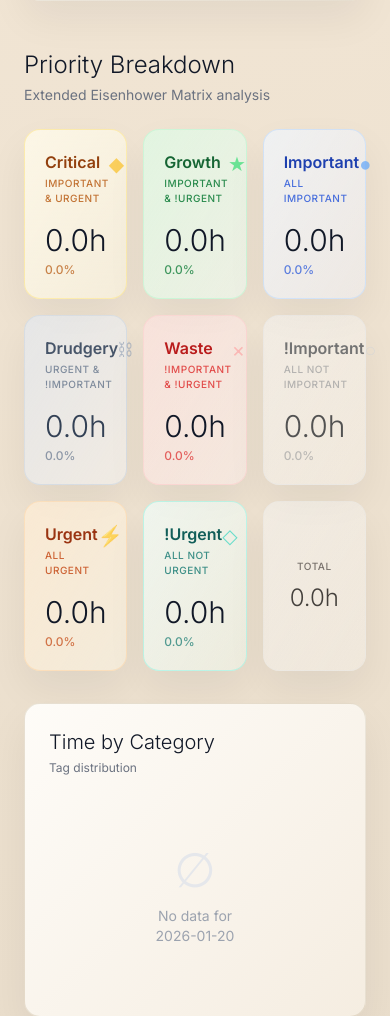
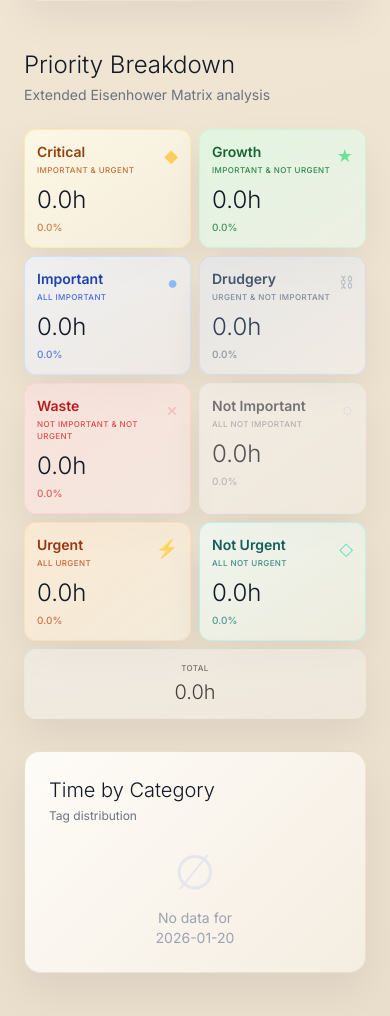
Before and after one commit to Harsh-0024/Time-Tracker-Pro, a Flask app: page / in a window 390 px wide. Shown: the part 1148-2164 px from the top of the page. Run offline with Flask 3, Linux system fonts and the light colour scheme; data that the repository does not hold is empty; some libraries are stand-ins or nearby versions.

Commit message:
renders better in phone

```diff
--- a/templates/dashboard.html
+++ b/templates/dashboard.html
@@ -366,121 +366,121 @@
                     <h3 class="text-2xl font-light text-gray-900 mb-1">Priority Breakdown</h3>
                     <p class="text-sm text-gray-500">Extended Eisenhower Matrix analysis</p>
                 </div>
-                <div class="grid grid-cols-3 gap-4">
+                <div class="grid grid-cols-2 md:grid-cols-3 gap-2 md:gap-4">
                     <!-- Row 1: Important & Urgent | Important & !Urgent | Important -->
 
                     <!-- Critical: Important & Urgent - Yellow/Amber (matters but stressful) -->
-                    <div class="matrix-card luxury-card rounded-2xl p-5 bg-gradient-to-br from-amber-50/80 to-yellow-50/40 border-amber-200/60 hover:shadow-lg transition-all duration-300" onclick="viewMatrixQuadrant('q1', 'Critical')">
-                        <div class="flex justify-between items-start mb-4">
+                    <div class="matrix-card luxury-card rounded-xl md:rounded-2xl p-3 md:p-5 bg-gradient-to-br from-amber-50/80 to-yellow-50/40 border-amber-200/60 hover:shadow-lg transition-all duration-300" onclick="viewMatrixQuadrant('q1', 'Critical')">
+                        <div class="flex justify-between items-start mb-2 md:mb-4">
                             <div>
-                                <h4 class="text-amber-800 font-semibold text-base mb-0.5">Critical</h4>
-                                <p class="text-[10px] text-amber-700/80 font-medium uppercase tracking-wider">Important & Urgent</p>
+                                <h4 class="text-amber-800 font-semibold text-sm md:text-base mb-0.5">Critical</h4>
+                                <p class="text-[8px] md:text-[10px] text-amber-700/80 font-medium uppercase tracking-wider">Important & Urgent</p>
                             </div>
-                            <div class="text-xl text-amber-400/70">◆</div>
+                            <div class="text-lg md:text-xl text-amber-400/70">◆</div>
                         </div>
-                        <div class="text-3xl font-light text-gray-900 mb-1"><span class="js-hover-hours" data-hours="{{ matrix.q1.hours }}">{{ matrix.q1.hours }}h</span></div>
-                        <div class="text-xs font-medium text-amber-700/70">{{ matrix.q1.pct }}%</div>
+                        <div class="text-2xl md:text-3xl font-light text-gray-900 mb-1"><span class="js-hover-hours" data-hours="{{ matrix.q1.hours }}">{{ matrix.q1.hours }}h</span></div>
+                        <div class="text-[10px] md:text-xs font-medium text-amber-700/70">{{ matrix.q1.pct }}%</div>
                     </div>
 
                     <!-- Growth: Important & !Urgent - Soft Green/Mint (best time, calm growth, self-control) -->
-                    <div class="matrix-card luxury-card rounded-2xl p-5 bg-gradient-to-br from-green-100/70 to-emerald-50/50 border-green-200/60 hover:shadow-lg transition-all duration-300" onclick="viewMatrixQuadrant('q2', 'Growth')">
-                        <div class="flex justify-between items-start mb-4">
+                    <div class="matrix-card luxury-card rounded-xl md:rounded-2xl p-3 md:p-5 bg-gradient-to-br from-green-100/70 to-emerald-50/50 border-green-200/60 hover:shadow-lg transition-all duration-300" onclick="viewMatrixQuadrant('q2', 'Growth')">
+                        <div class="flex justify-between items-start mb-2 md:mb-4">
                             <div>
-                                <h4 class="text-green-800 font-semibold text-base mb-0.5">Growth</h4>
-                                <p class="text-[10px] text-green-700/90 font-medium uppercase tracking-wider">Important & !Urgent</p>
+                                <h4 class="text-green-800 font-semibold text-sm md:text-base mb-0.5">Growth</h4>
+                                <p class="text-[8px] md:text-[10px] text-green-700/90 font-medium uppercase tracking-wider">Important & Not Urgent</p>
                             </div>
-                            <div class="text-xl text-green-400/80">★</div>
+                            <div class="text-lg md:text-xl text-green-400/80">★</div>
                         </div>
-                        <div class="text-3xl font-light text-gray-900 mb-1"><span class="js-hover-hours" data-hours="{{ matrix.q2.hours }}">{{ matrix.q2.hours }}h</span></div>
-                        <div class="text-xs font-medium text-green-700/80">{{ matrix.q2.pct }}%</div>
+                        <div class="text-2xl md:text-3xl font-light text-gray-900 mb-1"><span class="js-hover-hours" data-hours="{{ matrix.q2.hours }}">{{ matrix.q2.hours }}h</span></div>
+                        <div class="text-[10px] md:text-xs font-medium text-green-700/80">{{ matrix.q2.pct }}%</div>
                     </div>
 
                     <!-- Important (All) - Blue (neutral, trustworthy aggregate) -->
-                    <div class="matrix-card luxury-card rounded-2xl p-5 bg-gradient-to-br from-blue-50/70 to-indigo-50/40 border-blue-200/60 hover:shadow-lg transition-all duration-300" onclick="viewMatrixQuadrant('important', 'Important')">
-                        <div class="flex justify-between items-start mb-4">
+                    <div class="matrix-card luxury-card rounded-xl md:rounded-2xl p-3 md:p-5 bg-gradient-to-br from-blue-50/70 to-indigo-50/40 border-blue-200/60 hover:shadow-lg transition-all duration-300" onclick="viewMatrixQuadrant('important', 'Important')">
+                        <div class="flex justify-between items-start mb-2 md:mb-4">
                             <div>
-                                <h4 class="text-blue-800 font-semibold text-base mb-0.5">Important</h4>
-                                <p class="text-[10px] text-blue-700/80 font-medium uppercase tracking-wider">All Important</p>
+                                <h4 class="text-blue-800 font-semibold text-sm md:text-base mb-0.5">Important</h4>
+                                <p class="text-[8px] md:text-[10px] text-blue-700/80 font-medium uppercase tracking-wider">All Important</p>
                             </div>
-                            <div class="text-xl text-blue-400/70">●</div>
+                            <div class="text-lg md:text-xl text-blue-400/70">●</div>
                         </div>
-                        <div class="text-3xl font-light text-gray-900 mb-1"><span class="js-hover-hours" data-hours="{{ matrix.important.hours }}">{{ matrix.important.hours }}h</span></div>
-                        <div class="text-xs font-medium text-blue-700/70">{{ matrix.important.pct }}%</div>
+                        <div class="text-2xl md:text-3xl font-light text-gray-900 mb-1"><span class="js-hover-hours" data-hours="{{ matrix.important.hours }}">{{ matrix.important.hours }}h</span></div>
+                        <div class="text-[10px] md:text-xs font-medium text-blue-700/70">{{ matrix.important.pct }}%</div>
                     </div>
 
                     <!-- Row 2: Urgent & !Important | !Important & !Urgent | !Important -->
 
                     <!-- Drudgery: Urgent & !Important - Grey/Dull Steel (lifeless obligation) -->
-                    <div class="matrix-card luxury-card rounded-2xl p-5 bg-gradient-to-br from-slate-200/70 to-zinc-100/50 border-slate-300/60 hover:shadow-lg transition-all duration-300" onclick="viewMatrixQuadrant('q3', 'Drudgery')">
-                        <div class="flex justify-between items-start mb-4">
+                    <div class="matrix-card luxury-card rounded-xl md:rounded-2xl p-3 md:p-5 bg-gradient-to-br from-slate-200/70 to-zinc-100/50 border-slate-300/60 hover:shadow-lg transition-all duration-300" onclick="viewMatrixQuadrant('q3', 'Drudgery')">
+                        <div class="flex justify-between items-start mb-2 md:mb-4">
                             <div>
-                                <h4 class="text-slate-600 font-semibold text-base mb-0.5">Drudgery</h4>
-                                <p class="text-[10px] text-slate-500/80 font-medium uppercase tracking-wider">Urgent & !Important</p>
+                                <h4 class="text-slate-600 font-semibold text-sm md:text-base mb-0.5">Drudgery</h4>
+                                <p class="text-[8px] md:text-[10px] text-slate-500/80 font-medium uppercase tracking-wider">Urgent & Not Important</p>
                             </div>
-                            <div class="text-xl text-slate-400/70">⛓</div>
+                            <div class="text-lg md:text-xl text-slate-400/70">⛓</div>
                         </div>
-                        <div class="text-3xl font-light text-slate-700 mb-1"><span class="js-hover-hours" data-hours="{{ matrix.q3.hours }}">{{ matrix.q3.hours }}h</span></div>
-                        <div class="text-xs font-medium text-slate-500/70">{{ matrix.q3.pct }}%</div>
+                        <div class="text-2xl md:text-3xl font-light text-slate-700 mb-1"><span class="js-hover-hours" data-hours="{{ matrix.q3.hours }}">{{ matrix.q3.hours }}h</span></div>
+                        <div class="text-[10px] md:text-xs font-medium text-slate-500/70">{{ matrix.q3.pct }}%</div>
                     </div>
 
                     <!-- Waste: !Important & !Urgent - Muted/Desaturated Red (time decay, subtle warning) -->
-                    <div class="matrix-card luxury-card rounded-2xl p-5 bg-gradient-to-br from-red-100/60 to-rose-50/40 border-red-200/50 hover:shadow-lg transition-all duration-300" onclick="viewMatrixQuadrant('q4', 'Waste')">
-                        <div class="flex justify-between items-start mb-4">
+                    <div class="matrix-card luxury-card rounded-xl md:rounded-2xl p-3 md:p-5 bg-gradient-to-br from-red-100/60 to-rose-50/40 border-red-200/50 hover:shadow-lg transition-all duration-300" onclick="viewMatrixQuadrant('q4', 'Waste')">
+                        <div class="flex justify-between items-start mb-2 md:mb-4">
                             <div>
-                                <h4 class="text-red-700 font-semibold text-base mb-0.5">Waste</h4>
-                                <p class="text-[10px] text-red-600/80 font-medium uppercase tracking-wider">!Important & !Urgent</p>
+                                <h4 class="text-red-700 font-semibold text-sm md:text-base mb-0.5">Waste</h4>
+                                <p class="text-[8px] md:text-[10px] text-red-600/80 font-medium uppercase tracking-wider">Not Important & Not Urgent</p>
                             </div>
-                            <div class="text-xl text-red-300/70">×</div>
+                            <div class="text-lg md:text-xl text-red-300/70">×</div>
                         </div>
-                        <div class="text-3xl font-light text-gray-900 mb-1"><span class="js-hover-hours" data-hours="{{ matrix.q4.hours }}">{{ matrix.q4.hours }}h</span></div>
-                        <div class="text-xs font-medium text-red-600/70">{{ matrix.q4.pct }}%</div>
+                        <div class="text-2xl md:text-3xl font-light text-gray-900 mb-1"><span class="js-hover-hours" data-hours="{{ matrix.q4.hours }}">{{ matrix.q4.hours }}h</span></div>
+                        <div class="text-[10px] md:text-xs font-medium text-red-600/70">{{ matrix.q4.pct }}%</div>
                     </div>
 
                     <!-- Not Important (All) - Very Light Neutral (quiet, low-value total) -->
-                    <div class="matrix-card luxury-card rounded-2xl p-5 bg-gradient-to-br from-neutral-100/50 to-stone-50/30 border-neutral-200/50 hover:shadow-lg transition-all duration-300" onclick="viewMatrixQuadrant('not_important', 'Not Important')">
-                        <div class="flex justify-between items-start mb-4">
+                    <div class="matrix-card luxury-card rounded-xl md:rounded-2xl p-3 md:p-5 bg-gradient-to-br from-neutral-100/50 to-stone-50/30 border-neutral-200/50 hover:shadow-lg transition-all duration-300" onclick="viewMatrixQuadrant('not_important', 'Not Important')">
+                        <div class="flex justify-between items-start mb-2 md:mb-4">
                             <div>
-                                <h4 class="text-neutral-500 font-semibold text-base mb-0.5">!Important</h4>
-                                <p class="text-[10px] text-neutral-400/80 font-medium uppercase tracking-wider">All Not Important</p>
+                                <h4 class="text-neutral-500 font-semibold text-sm md:text-base mb-0.5">Not Important</h4>
+                                <p class="text-[8px] md:text-[10px] text-neutral-400/80 font-medium uppercase tracking-wider">All Not Important</p>
                             </div>
-                            <div class="text-xl text-neutral-300/70">○</div>
+                            <div class="text-lg md:text-xl text-neutral-300/70">○</div>
                         </div>
-                        <div class="text-3xl font-light text-neutral-600 mb-1"><span class="js-hover-hours" data-hours="{{ matrix.not_important.hours }}">{{ matrix.not_important.hours }}h</span></div>
-                        <div class="text-xs font-medium text-neutral-400/70">{{ matrix.not_important.pct }}%</div>
+                        <div class="text-2xl md:text-3xl font-light text-neutral-600 mb-1"><span class="js-hover-hours" data-hours="{{ matrix.not_important.hours }}">{{ matrix.not_important.hours }}h</span></div>
+                        <div class="text-[10px] md:text-xs font-medium text-neutral-400/70">{{ matrix.not_important.pct }}%</div>
                     </div>
 
                     <!-- Row 3: Urgent | !Urgent | (empty) -->
 
                     <!-- Urgent (All) - Orange/Amber (pressure, energy drain) -->
-                    <div class="matrix-card luxury-card rounded-2xl p-5 bg-gradient-to-br from-orange-100/70 to-amber-50/40 border-orange-200/60 hover:shadow-lg transition-all duration-300" onclick="viewMatrixQuadrant('urgent', 'Urgent')">
-                        <div class="flex justify-between items-start mb-4">
+                    <div class="matrix-card luxury-card rounded-xl md:rounded-2xl p-3 md:p-5 bg-gradient-to-br from-orange-100/70 to-amber-50/40 border-orange-200/60 hover:shadow-lg transition-all duration-300" onclick="viewMatrixQuadrant('urgent', 'Urgent')">
+                        <div class="flex justify-between items-start mb-2 md:mb-4">
                             <div>
-                                <h4 class="text-orange-800 font-semibold text-base mb-0.5">Urgent</h4>
-                                <p class="text-[10px] text-orange-700/80 font-medium uppercase tracking-wider">All Urgent</p>
+                                <h4 class="text-orange-800 font-semibold text-sm md:text-base mb-0.5">Urgent</h4>
+                                <p class="text-[8px] md:text-[10px] text-orange-700/80 font-medium uppercase tracking-wider">All Urgent</p>
                             </div>
-                            <div class="text-xl text-orange-400/70">⚡</div>
+                            <div class="text-lg md:text-xl text-orange-400/70">⚡</div>
                         </div>
-                        <div class="text-3xl font-light text-gray-900 mb-1"><span class="js-hover-hours" data-hours="{{ matrix.urgent.hours }}">{{ matrix.urgent.hours }}h</span></div>
-                        <div class="text-xs font-medium text-orange-700/70">{{ matrix.urgent.pct }}%</div>
+                        <div class="text-2xl md:text-3xl font-light text-gray-900 mb-1"><span class="js-hover-hours" data-hours="{{ matrix.urgent.hours }}">{{ matrix.urgent.hours }}h</span></div>
+                        <div class="text-[10px] md:text-xs font-medium text-orange-700/70">{{ matrix.urgent.pct }}%</div>
                     </div>
 
                     <!-- Not Urgent (All) - Soft Teal/Green (calm, time freedom) -->
-                    <div class="matrix-card luxury-card rounded-2xl p-5 bg-gradient-to-br from-teal-50/70 to-green-50/40 border-teal-200/60 hover:shadow-lg transition-all duration-300" onclick="viewMatrixQuadrant('not_urgent', 'Not Urgent')">
-                        <div class="flex justify-between items-start mb-4">
+                    <div class="matrix-card luxury-card rounded-xl md:rounded-2xl p-3 md:p-5 bg-gradient-to-br from-teal-50/70 to-green-50/40 border-teal-200/60 hover:shadow-lg transition-all duration-300" onclick="viewMatrixQuadrant('not_urgent', 'Not Urgent')">
+                        <div class="flex justify-between items-start mb-2 md:mb-4">
                             <div>
-                                <h4 class="text-teal-800 font-semibold text-base mb-0.5">!Urgent</h4>
-                                <p class="text-[10px] text-teal-700/80 font-medium uppercase tracking-wider">All Not Urgent</p>
+                                <h4 class="text-teal-800 font-semibold text-sm md:text-base mb-0.5">Not Urgent</h4>
+                                <p class="text-[8px] md:text-[10px] text-teal-700/80 font-medium uppercase tracking-wider">All Not Urgent</p>
                             </div>
-                            <div class="text-xl text-teal-400/70">◇</div>
+                            <div class="text-lg md:text-xl text-teal-400/70">◇</div>
                         </div>
-                        <div class="text-3xl font-light text-gray-900 mb-1"><span class="js-hover-hours" data-hours="{{ matrix.not_urgent.hours }}">{{ matrix.not_urgent.hours }}h</span></div>
-                        <div class="text-xs font-medium text-teal-700/70">{{ matrix.not_urgent.pct }}%</div>
+                        <div class="text-2xl md:text-3xl font-light text-gray-900 mb-1"><span class="js-hover-hours" data-hours="{{ matrix.not_urgent.hours }}">{{ matrix.not_urgent.hours }}h</span></div>
+                        <div class="text-[10px] md:text-xs font-medium text-teal-700/70">{{ matrix.not_urgent.pct }}%</div>
                     </div>
 
                     <!-- Total - Neutral Grey/Beige (pure fact, no emotion) -->
-                    <div class="luxury-card rounded-2xl p-5 bg-gradient-to-br from-stone-100/50 to-neutral-50/30 border-stone-200/40 flex flex-col justify-center items-center">
-                        <div class="text-[10px] text-stone-500 font-medium uppercase tracking-wider mb-2">Total</div>
-                        <div class="text-2xl font-light text-stone-700"><span class="js-hover-hours" data-hours="{{ matrix.total_hours }}">{{ matrix.total_hours }}h</span></div>
+                    <div class="luxury-card rounded-xl md:rounded-2xl p-3 md:p-5 bg-gradient-to-br from-stone-100/50 to-neutral-50/30 border-stone-200/40 flex flex-col justify-center items-center col-span-2 md:col-span-1">
+                        <div class="text-[8px] md:text-[10px] text-stone-500 font-medium uppercase tracking-wider mb-1 md:mb-2">Total</div>
+                        <div class="text-xl md:text-2xl font-light text-stone-700"><span class="js-hover-hours" data-hours="{{ matrix.total_hours }}">{{ matrix.total_hours }}h</span></div>
                     </div>
                 </div>
             </div>
@@ -492,10 +492,12 @@
                         <h3 class="text-xl font-light text-gray-900 mb-1">Time by Category</h3>
                         <p class="text-xs text-gray-500">Tag distribution</p>
                     </div>
-                    <div class="relative w-full h-[12rem] md:h-auto md:flex-1 md:min-h-[14rem] lg:min-h-[16rem] flex items-center justify-center overflow-hidden md:overflow-visible" role="img" aria-label="Time spent by tag category">
+                    <div class="relative w-full flex flex-col items-center justify-center" role="img" aria-label="Time spent by tag category">
                         {% if tags.labels %}
-                        <canvas id="tagChart" aria-hidden="true"></canvas>
-                        <div id="mobileTagLegend" class="mt-3 md:hidden flex flex-wrap gap-3 justify-center text-xs text-gray-600"></div>
+                        <div class="w-full h-[10rem] md:h-[14rem] lg:h-[16rem] flex items-center justify-center">
+                            <canvas id="tagChart" aria-hidden="true"></canvas>
+                        </div>
+                        <div id="mobileTagLegend" class="mt-3 md:hidden flex flex-wrap gap-2 justify-center text-[10px] text-gray-600 px-2"></div>
                         {% else %}
                         <div class="text-center">
                             <div class="text-5xl text-gray-200 mb-3">∅</div>
@@ -1238,11 +1240,13 @@
                             legend: {
                                 display: !isMobile,
                                 position: 'bottom',
+                                maxWidth: 280,
                                 labels: {
                                     usePointStyle: true,
-                                    font: { family: 'Inter', size: 11, weight: '400' },
-                                    padding: 15,
-                                    color: '#6B7280'
+                                    font: { family: 'Inter', size: 10, weight: '400' },
+                                    padding: 10,
+                                    color: '#6B7280',
+                                    boxWidth: 8
                                 }
                             },
                             tooltip: {
```
